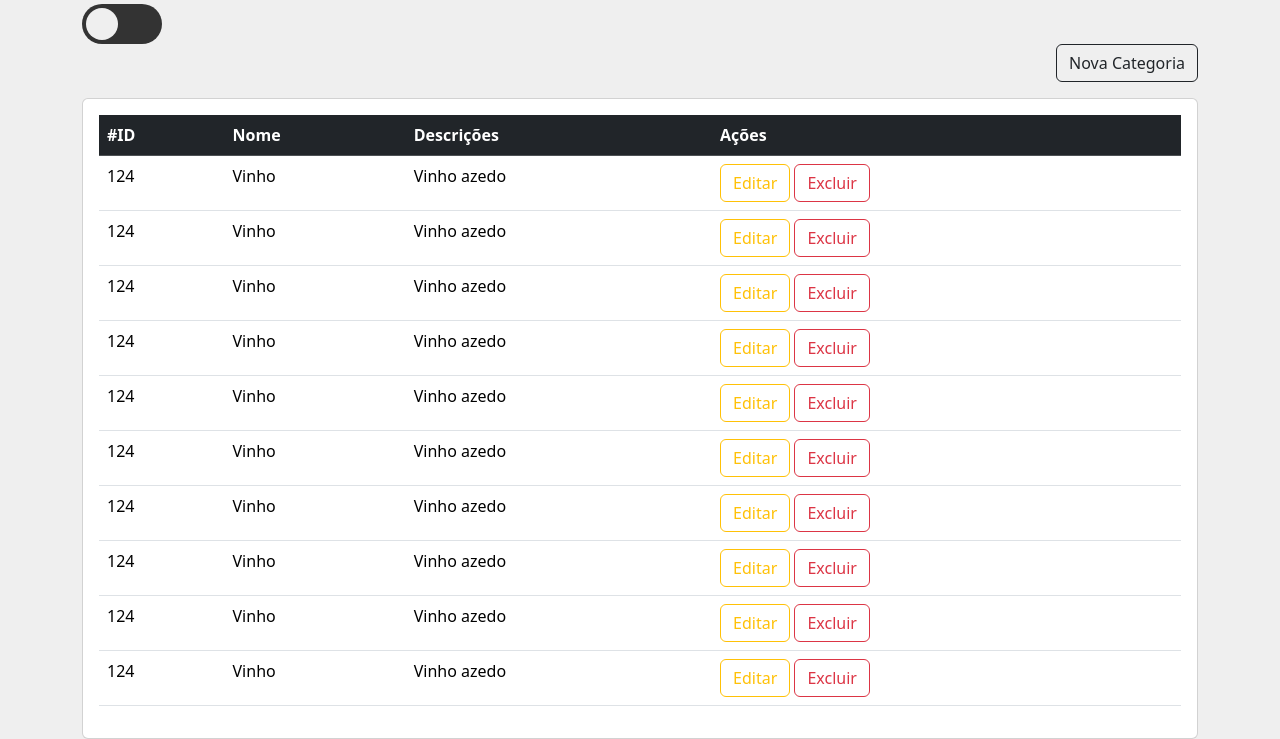
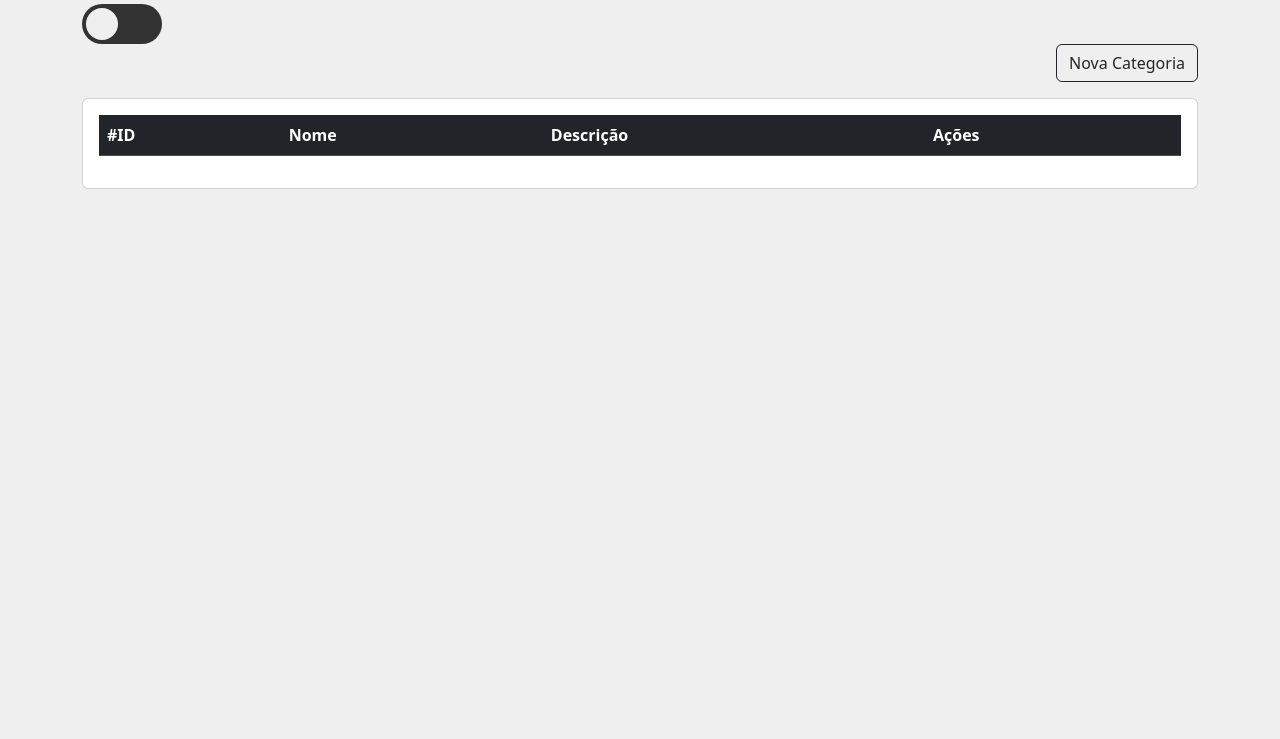
Before and after one commit to JoaoAntonio18/ClubedoVinho-front, a website: page pages/categorias.html in a window 1280 px wide. Shown: the part 146-885 px from the top of the page. After the commit the page ends 816 px from the top, so only its background shows below. Drawn offline with nearby package versions, Linux system fonts and the light colour scheme.

Commit message:
editando Categorias

```diff
--- a/pages/categorias.html
+++ b/pages/categorias.html
@@ -32,114 +32,18 @@
             <a class="btn btn-outline-dark" href="add-categorias.html">Nova Categoria</a>
         </div>
 
-        <section class="card card-body bg-white mt-3">
-            <table class="table">
+        <section class="card card-body mt-3">
+            <table class="table table-hover table-striped">
                 <thead class="table-dark">
                     <tr>
                         <th>#ID</th>
                         <th>Nome</th>
-                        <th>Descrições</th>
+                        <th>Descrição</th>
                         <th>Ações</th>
                     </tr>
                 </thead>
+                <tbody id="table-categories">
 
-                <tbody>
-                    <tr>
-                        <td>124</td>
-                        <td>Vinho</td>
-                        <td>Vinho azedo</td>
-                        <td>
-                            <a class="btn btn-outline-warning" href="edit-ctg.html">Editar</a>
-                            <a class="btn btn-outline-danger" href="#">Excluir</a>
-                        </td>
-                    </tr>
-
-                    <tr>
-                        <td>124</td>
-                        <td>Vinho</td>
-                        <td>Vinho azedo</td>
-                        <td>
-                            <a class="btn btn-outline-warning" href="edit-ctg.html">Editar</a>
-                            <a class="btn btn-outline-danger" href="#">Excluir</a>
-                        </td>
-                    </tr>
-                    <tr>
-                        <td>124</td>
-                        <td>Vinho</td>
-                        <td>Vinho azedo</td>
-                        <td>
-                            <a class="btn btn-outline-warning" href="edit-ctg.html">Editar</a>
-                            <a class="btn btn-outline-danger" href="#">Excluir</a>
-                        </td>
-                    </tr>
-                    <tr>
-                        <td>124</td>
-                        <td>Vinho</td>
-                        <td>Vinho azedo</td>
-                        <td>
-                            <a class="btn btn-outline-warning" href="edit-ctg.html">Editar</a>
-                            <a class="btn btn-outline-danger" href="#">Excluir</a>
-                        </td>
-                    </tr>
-                    <tr>
-                        <td>124</td>
-                        <td>Vinho</td>
-                        <td>Vinho azedo</td>
-                        <td>
-                            <a class="btn btn-outline-warning" href="edit-ctg.html">Editar</a>
-                            <a class="btn btn-outline-danger" href="#">Excluir</a>
-                        </td>
-                    </tr>
-
-                    <tr>
-                        <td>124</td>
-                        <td>Vinho</td>
-                        <td>Vinho azedo</td>
-                        <td>
-                            <a class="btn btn-outline-warning" href="edit-ctg.html">Editar</a>
-                            <a class="btn btn-outline-danger" href="#">Excluir</a>
-                        </td>
-                    </tr>
-
-                    <tr>
-                        <td>124</td>
-                        <td>Vinho</td>
-                        <td>Vinho azedo</td>
-                        <td>
-                            <a class="btn btn-outline-warning" href="edit-ctg.html">Editar</a>
-                            <a class="btn btn-outline-danger" href="#">Excluir</a>
-                        </td>
-                    </tr>
-
-                    <tr>
-                        <td>124</td>
-                        <td>Vinho</td>
-                        <td>Vinho azedo</td>
-                        <td>
-                            <a class="btn btn-outline-warning" href="edit-ctg.html">Editar</a>
-                            <a class="btn btn-outline-danger" href="">Excluir</a>
-                        </td>
-                    </tr>
-
-                    <tr>
-                        <td>124</td>
-                        <td>Vinho</td>
-                        <td>Vinho azedo</td>
-                        <td>
-                            <a class="btn btn-outline-warning" href="edit-ctg.html">Editar</a>
-                            <a class="btn btn-outline-danger" href="">Excluir</a>
-                        </td>
-                    </tr>
-
-                    <tr>
-                        <td>124</td>
-                        <td>Vinho</td>
-                        <td>Vinho azedo</td>
-                        <td>
-                            <a class="btn btn-outline-warning" href="edit-ctg.html">Editar</a>
-                            <a class="btn btn-outline-danger" href="">Excluir</a>
-                        </td>
-                    </tr>
                 </tbody>
             </table>
         </section>
```
Also changed, not shown: js/categorias.js (added, +71 -0 lines), js/components/categorias.js (deleted).
